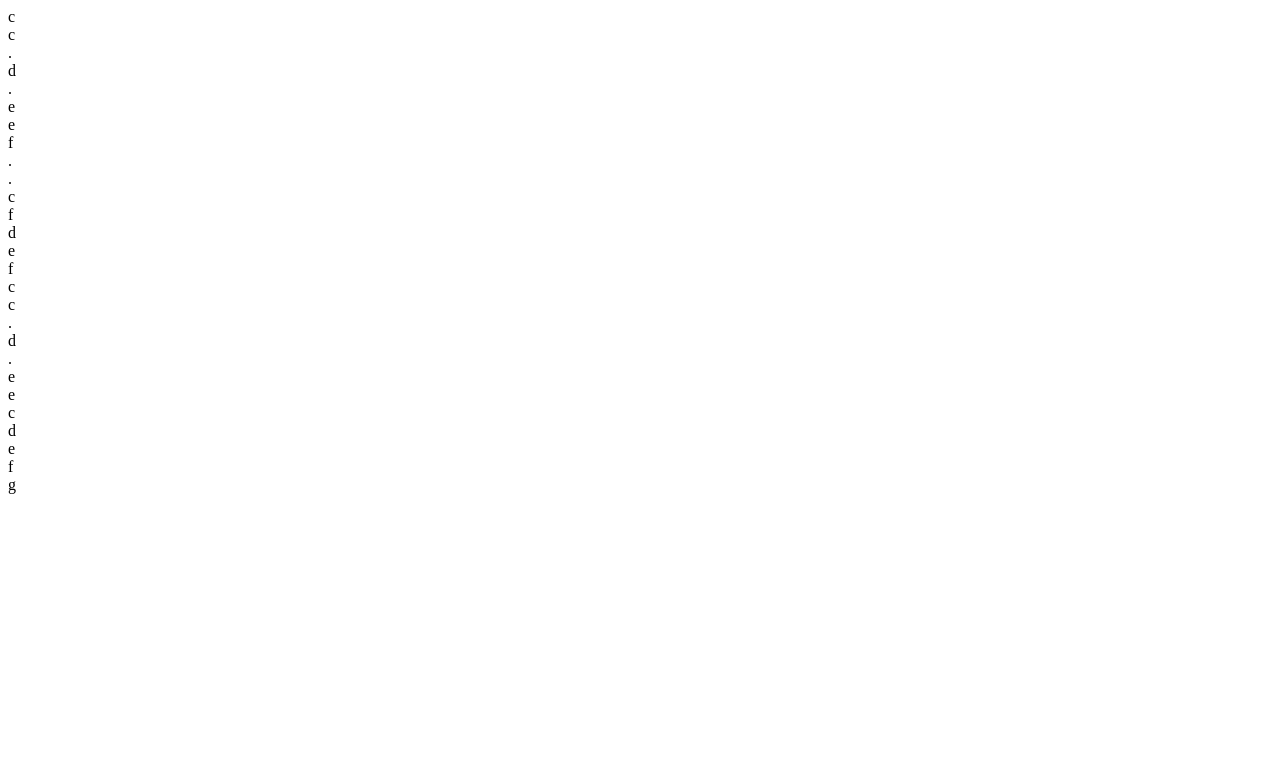
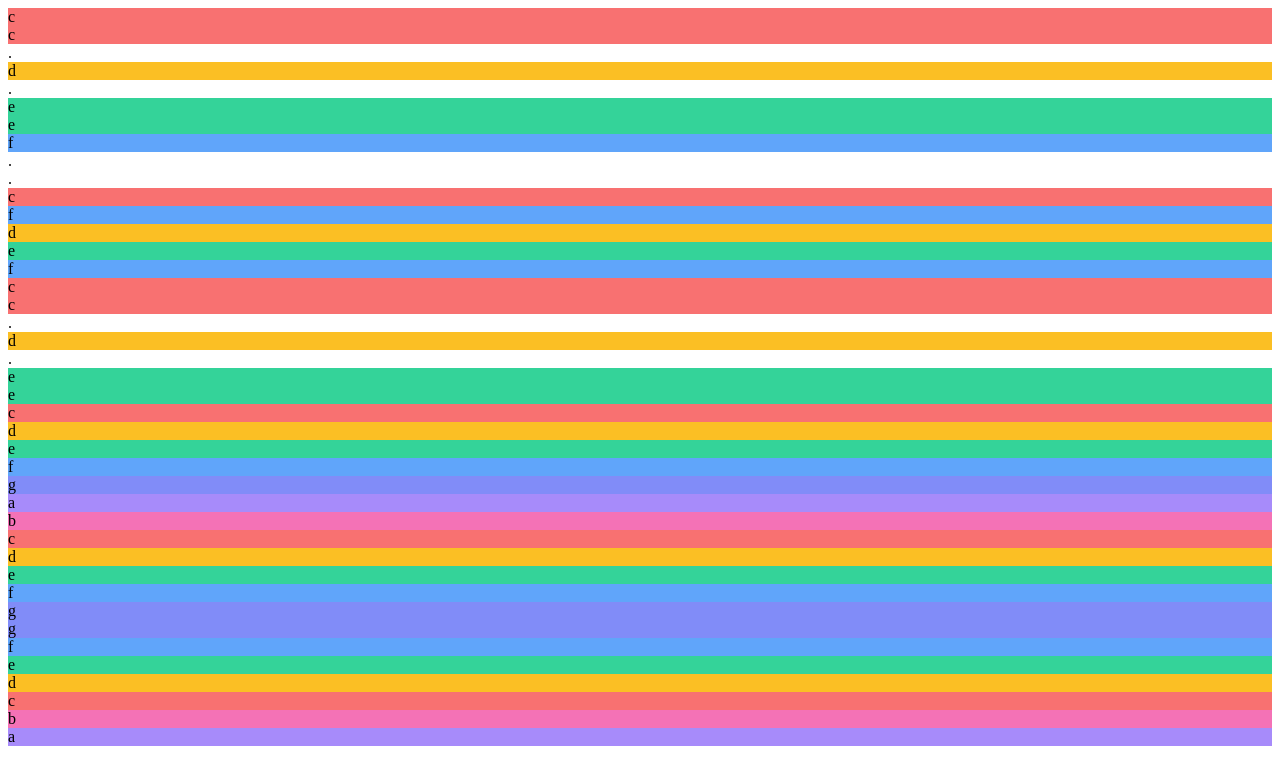
Before and after one commit to aedificatorum/note-maker, a Next.js app: page / in a window 1280 px wide. Shown: the top 784 px of the page. Built offline with nearby package versions, Linux system fonts and the light colour scheme; a web font is replaced by a local one.

Commit message:
update layout and colors

```diff
--- a/pages/index.js
+++ b/pages/index.js
@@ -1,24 +1,48 @@
 import Head from 'next/head';
 
+const getNoteColour = (note) => {
+  switch (note) {
+    case 'c':
+      return '#F87171';
+    case 'd':
+      return '#FBBF24';
+    case 'e':
+      return '#34D399';
+    case 'f':
+      return '#60A5FA';
+    case 'g':
+      return '#818CF8';
+    case 'a':
+      return '#A78BFA';
+    case 'b':
+      return '#F472B6';
+    default:
+      return '#9CA3AF';
+  }
+};
+
 const Space = () => {
-  return (
-    <div className="mx-1 py-2 px-4 rounded-full bg-white font-semibold text-white">
-      .
-    </div>
-  );
+  return <div className="py-2 px-4 bg-white">.</div>;
 };
 
 const Note = ({ note }) => {
   return (
-    <div className="mx-1 py-2 px-4 rounded-full text-white font-semibold bg-green-500">
+    <div
+      className="py-2 px-4 rounded-full"
+      style={{ backgroundColor: getNoteColour(note) }}
+    >
       {note}
     </div>
   );
 };
 
 const NoteLine = ({ notes }) => {
+  if (notes.length === 0) {
+    return <div className="h-4"></div>;
+  }
+
   return (
-    <div className="flex flex-row">
+    <div className="flex flex-row flex-wrap space-x-2">
       {notes.split('').map((note, i) => {
         if (note === ' ') {
           return <Space key={i} />;
@@ -31,14 +55,15 @@ const NoteLine = ({ notes }) => {
 };
 
 export default function Home() {
-  const notes = `
-cc d eef  cfdef
+  const notes = `cc d eef  cfdef
 cc d ee
-cdefg`;
+cdefg
 
-  const noteArray = notes.split('');
+abcdefg
+
+gfedcba`;
+
   const noteLines = notes.split('\n');
-  console.log(noteArray);
 
   return (
     <div>
@@ -46,7 +71,7 @@ cdefg`;
         <title>Note Maker</title>
       </Head>
 
-      <main className="flex flex-col font-mono">
+      <main className="p-3 flex flex-col font-mono font-semibold text-white space-y-3">
         {noteLines.map((noteLine, lineNumber) => {
           return <NoteLine key={lineNumber} notes={noteLine} />;
         })}
```
